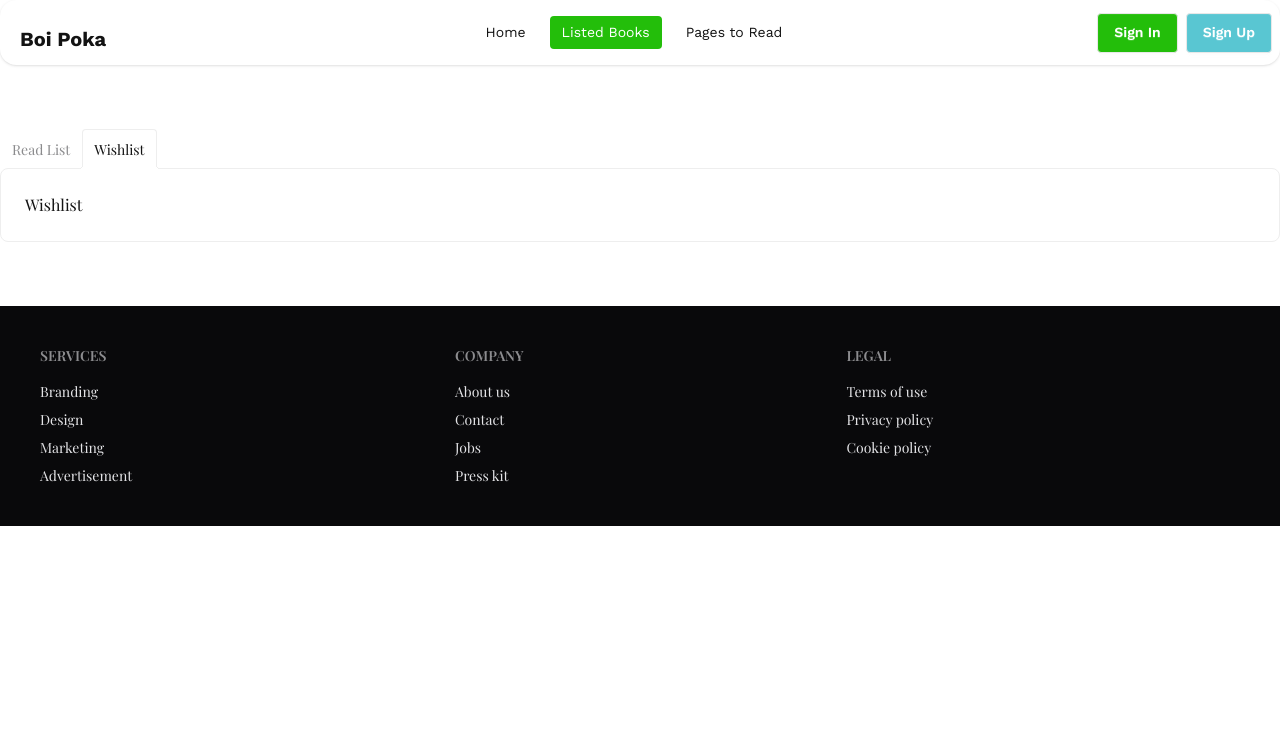
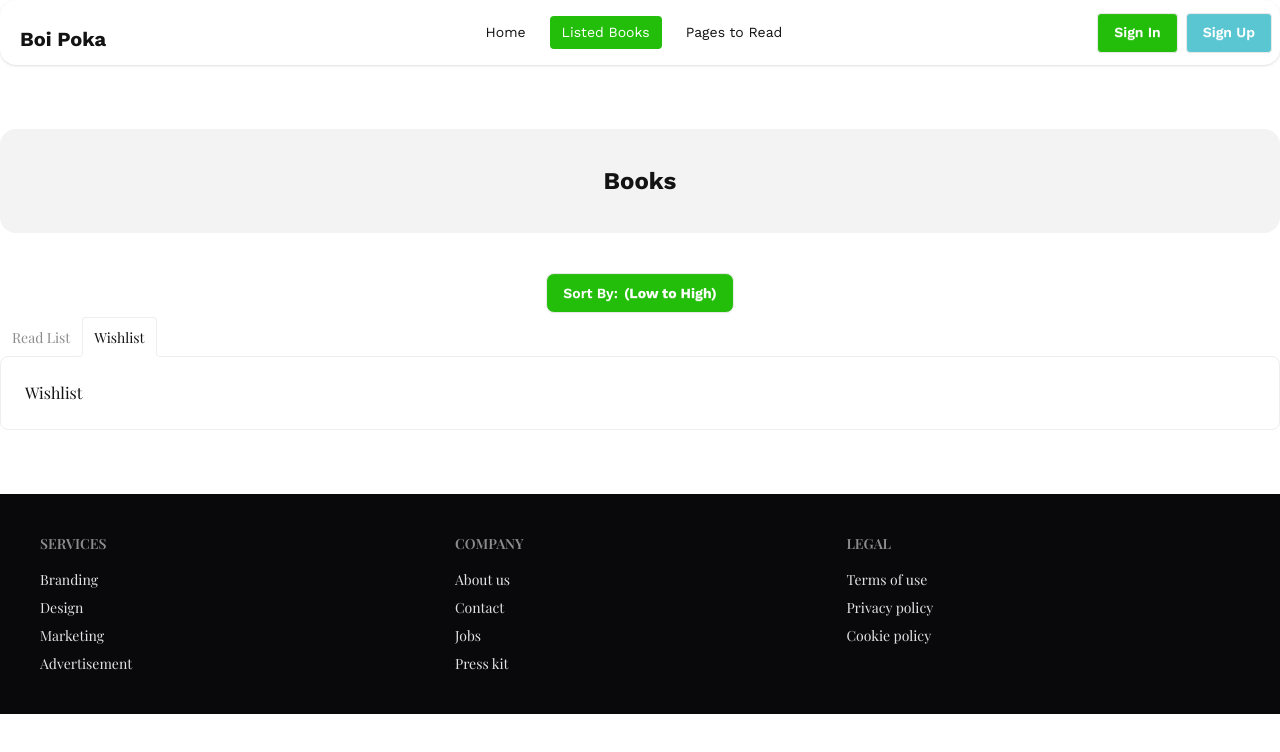
Before and after one commit to gmnayem631/boi-poka, a React (Vite) app: page /readList in a window 1280 px wide. Shown: the top 752 px of the page. Built offline with nearby package versions, Linux system fonts and the light colour scheme; a web font is replaced by a local one.

Commit message:
added sort functionality in the ReadList component

```diff
--- a/src/components/ReadListCard/ReadListCard.jsx
+++ b/src/components/ReadListCard/ReadListCard.jsx
@@ -3,7 +3,6 @@ import { FaLocationDot } from 'react-icons/fa6';
 import { IoDocumentText, IoPeopleOutline } from 'react-icons/io5';
 
 const ReadListCard = ({ readBook }) => {
-  console.log(readBook);
   const {
     image,
     bookName,
--- a/src/pages/ReadList/ReadList.jsx
+++ b/src/pages/ReadList/ReadList.jsx
@@ -8,6 +8,7 @@ const booksPromise = axios.get('./booksData.json').then((response) => response.d
 const ReadList = () => {
   const books = use(booksPromise);
   const [readList, setReadList] = useState([]);
+  const [sort, setSort] = useState('');
 
   useEffect(() => {
     const storedBookData = getStoredBook();
@@ -16,8 +17,39 @@ const ReadList = () => {
     setReadList(myReadList);
   }, []);
 
+  const handleSort = (type) => {
+    setSort(type);
+    if (type === 'pages') {
+      const sortedByPages = [...readList].sort((a, b) => a.totalPages - b.totalPages);
+      setReadList(sortedByPages);
+    }
+    if (type === 'ratings') {
+      const sortedByRatings = [...readList].sort((a, b) => a.rating - b.rating);
+      setReadList(sortedByRatings);
+    }
+  };
+
   return (
     <div className="my-16">
+      <h2 className="work-sans mb-9 rounded-2xl bg-[#F3F3F3] py-9 text-center text-2xl font-bold">
+        Books
+      </h2>
+
+      <div className="work-sans text-center">
+        <details className="dropdown">
+          <summary className="btn m-1 rounded-lg bg-[#23BE0A] font-semibold text-white">
+            Sort By: <span className="font-bold">{sort && sort.toUpperCase()} (Low to High)</span>
+          </summary>
+          <ul className="menu dropdown-content bg-base-100 rounded-box z-1 w-52 p-2 shadow-sm">
+            <li>
+              <a onClick={() => handleSort('pages')}>Number of Pages</a>
+            </li>
+            <li>
+              <a onClick={() => handleSort('ratings')}>Ratings</a>
+            </li>
+          </ul>
+        </details>
+      </div>
       {/* name of each tab group should be unique */}
       <div className="tabs tabs-lift">
         <input type="radio" name="my_tabs_3" className="tab" aria-label="Read List" />
```
